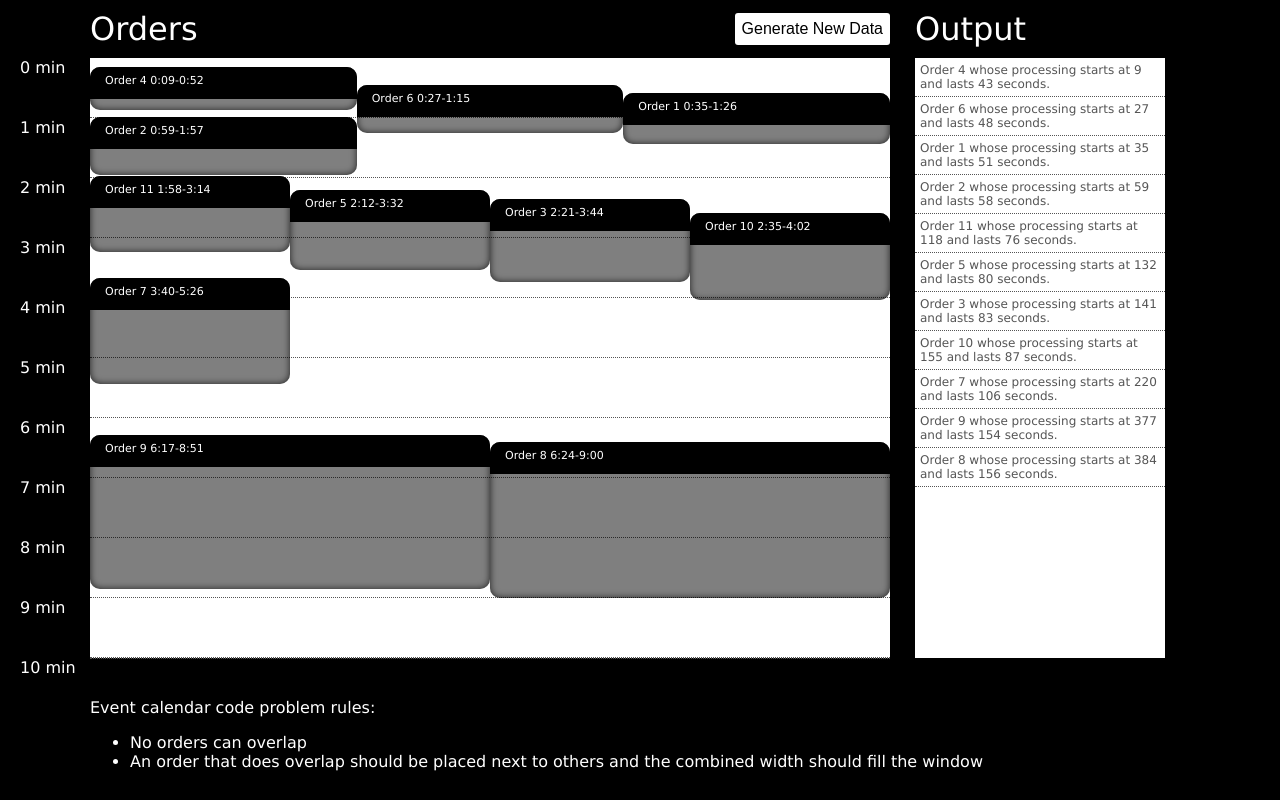
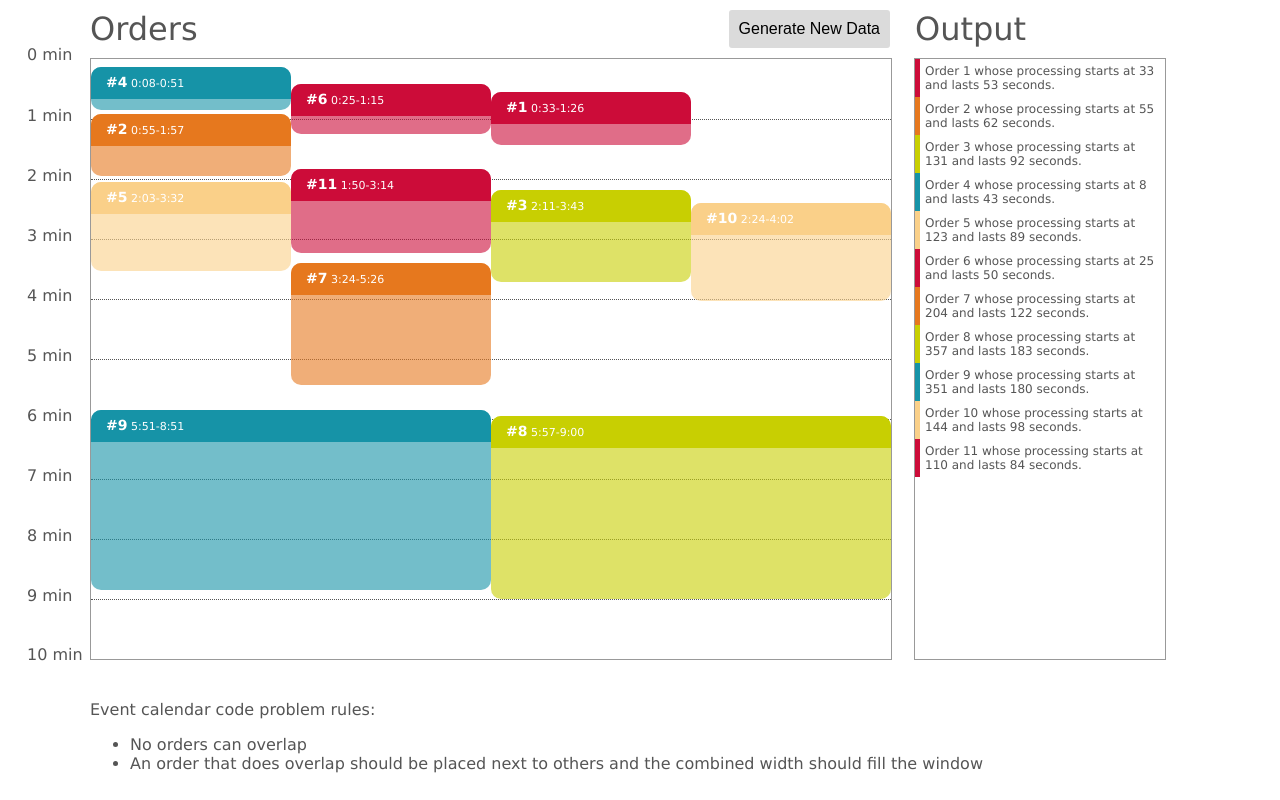
Before and after one commit to icd2k3/event_calendar, a plain HTML site: page index.html in a window 1280 px wide. Drawn offline with Linux system fonts and the light colour scheme.

Commit message:
small improvements

```diff
--- a/css/style.css
+++ b/css/style.css
@@ -1,32 +1,37 @@
 html, body { margin: 0; padding: 0; }
 body {
-	background-color: #000;
-	color: #FFF;
+	background-color: #FFF;
+	color: #555;
 	font-family: Verdana, sans-serif;
 }
-
+.clearfix {
+	clear: both;
+}
 #container {
 	width: 1100px;
 	margin: 0 auto;
 }
-
 h1 {
 	font-weight: normal;
 	margin: 10px 0 10px 0;
 	float: left;
 }
-
+h2 {
+	display: inline;
+	margin: 0;
+	font-size: 14px;
+}
 button {
-	background-color: #FFF;
+	background-color: #DBDBDB;
 	border: 0px;
 	float: right;
 	font-size: 16px;
 	border-radius: 3px;
 	-webkit-border-radius: 3px;
 	-moz-border-radius: 3px;
-	padding: 7px;
+	padding: 10px;
 	cursor: pointer;
-	margin-top: 13px;
+	margin-top: 10px;
 }
 button:hover, button:focus {
 	background-color: #555;
@@ -34,18 +39,15 @@ button:hover, button:focus {
 }
 
 #description {
-	clear: both;
 	padding-top: 40px;
 }
 
 #orders-container {
 	width: 800px;
 	height: 100%;
-	clear: both;
 	float: left;
 }
 #orders {
-	clear: both;
 	width: 800px;
 	height: 600px;
 	background-color: #FFF;
@@ -55,6 +57,7 @@ button:hover, button:focus {
 	position: absolute;
 	width: 100%;
 	height: 100%;
+	border: 1px solid #999;
 }
 #orders-content .order {
 	position: absolute;
@@ -62,9 +65,7 @@ button:hover, button:focus {
 	border-radius: 10px;
 	-webkit-border-radius: 10px;
 	-moz-border-radius: 10px;
-	-webkit-box-shadow: inset 0px 0px 7px 0px rgba(0,0,0,0.75);
--moz-box-shadow: inset 0px 0px 7px 0px rgba(0,0,0,0.75);
-box-shadow: inset 0px 0px 7px 0px rgba(0,0,0,0.75);
+	color: #FFF;
 }
 #orders-content .order span {
 	background-color: #000;
@@ -84,15 +85,20 @@ box-shadow: inset 0px 0px 7px 0px rgba(0,0,0,0.75);
 	box-sizing: border-box;
 	-webkit-box-sizing: border-box;
 	-moz-box-sizing: border-box;
-	border-bottom: 1px dotted #555;
+	border-top: 1px dotted #555;
+}
+#orders-grid .time:first-child {
+	border: 0;
 }
 #orders-grid .time:last-child {
 	height: 0px;
+	border: 0;
 }
 #orders-grid .time span {
 	display: inline-block;
 	position: relative;
-	left: -70px;
+	left: -64px;
+	top: -14px;
 }
 #output-container {
 	width: 300px;
@@ -104,7 +110,7 @@ box-shadow: inset 0px 0px 7px 0px rgba(0,0,0,0.75);
 	height: 600px;
 	background-color: #FFF;
 	margin: 0 auto;
-	clear: both;
+	border: 1px solid #999;
 }
 #output ul {
 	color: #555;
@@ -115,9 +121,25 @@ box-shadow: inset 0px 0px 7px 0px rgba(0,0,0,0.75);
 	font-size: 12px;
 }
 #output li {
-	border-bottom: 1px dotted #555;
+	border-left: 5px solid transparent;
 	padding: 5px;
+	background-color: #FFF !important;
+	cursor: pointer;
+}
+#output li:hover {
+	border-left: 10px solid transparent;
 }
 #output-container h1 {
 	margin-left: 25px;
 }
+
+.color-1 { background-color: rgba(250,208,137,0.6) !important; border-color: rgb(250,208,137) !important; }
+.color-1 span { background-color: rgb(250,208,137) !important; }
+.color-2 { background-color: rgba(204,12,57,0.6) !important; border-color: rgb(204,12,57) !important; }
+.color-2 span { background-color: rgb(204,12,57) !important; }
+.color-3 { background-color: rgba(230,120,30,0.6) !important; border-color: rgb(230,120,30) !important; }
+.color-3 span { background-color: rgb(230,120,30) !important; }
+.color-4 { background-color: rgba(200,207,2,0.6) !important; border-color: rgb(200,207,2) !important; }
+.color-4 span { background-color: rgb(200,207,2) !important; }
+.color-5 { background-color: rgba(22,147,167,0.6) !important; border-color: rgb(22,147,167) !important; }
+.color-5 span { background-color: rgb(22,147,167) !important; }
--- a/index.html
+++ b/index.html
@@ -13,10 +13,12 @@ This is my solution to the problem.
    </head>
    <body>
       <div id="container">
-         <div id="orders-container">
+         <div id="orders-container" class="clearfix">
             <h1>Orders</h1>
-            <button id="regenerate">Generate New Data</button>
-            <div id="orders">
+            <div id="controls">
+               <button id="regenerate">Generate New Data</button>
+            </div>
+            <div id="orders" class="clearfix">
                <div id="orders-grid">
                   <!-- this will be filled via js with a time grid -->
                </div>
@@ -27,13 +29,13 @@ This is my solution to the problem.
          </div>
          <div id="output-container">
             <h1>Output</h1>
-            <div id="output">
+            <div id="output" class="clearfix">
                <ul>
                   <!-- this will be filled via js with output data -->
                </ul>
             </div>
          </div>
-         <div id="description">
+         <div id="description" class="clearfix">
             Event calendar code problem rules:
             <ul>
                <li>No orders can overlap</li>
--- a/js/script.js
+++ b/js/script.js
@@ -3,8 +3,8 @@
 var shipwire = {
 	settings: {
 		totalMinutes     : 10,
-		totalOrdersRange : {min: 7, max: 14},   // ammount of orders
-		durationRange    : {min: 40, max: 170}  // in seconds
+		totalOrdersRange : {min: 6, max: 14},   // ammount of orders
+		durationRange    : {min: 40, max: 200}  // in seconds
 	}
 };
 
@@ -13,37 +13,36 @@ var shipwire = {
 shipwire.helpers = (function(){
 	var convert = (function(){
 		var secondsToMinutes = function(seconds) {
-				// returns a string like 2:45
 			var divisor  = seconds % (60 * 60),
 				minutes  = Math.floor(divisor / 60),
 				divisor2 = divisor % 60,
 				seconds  = Math.ceil(divisor2);
-			    if(seconds < 10) {
-			    	seconds = '0'+seconds;
-			    }
+			    if(seconds < 10) { seconds = '0'+seconds; }
 			    return minutes+':'+seconds;
 			};
 		return {
 			secondsToMinutes: secondsToMinutes
-			}
-		})(),
-		sort = (function(){
-			var byStart = function(a, b) {
-					if(a.start < b.start) { return -1; } else { return 1; }
-				},
-				byId = function(a, b) {
-					if(a.id < b.id) { return -1; } else { return 1; }
 		};
-			return {
-				byStart: byStart,
-				byId: byId
-			}
 	})();
 	return {
-		convert: convert,
-		sort: sort
+		convert: convert
+	};
+})();
+
+// ARRAY SORT //////////////
+// prototype helper for sorting arrays of objects. Usage: [{id: 2},{id: 1}].sortBy('id') = [{id: 1},{id: 2}]
+
+Array.prototype.sortBy = function(property) {
+	if(!property) { console.warn('Array.sortBy must define a property'); return; }
+	this.sort(function(a,b) {
+		if(!a.hasOwnProperty(property) || !b.hasOwnProperty(property)) {
+			console.warn('Array.sortBy property not found');
+			return;
 		}
-})();
+		if(a[property] < b[property]) { return -1; } else { return 1; }
+	});
+};
+Array.prototype.isArray = true;  // helpful in determining if a variable is a number or array (used in the grouping algorhythms)
 
 // ORDER //////////////////////////
 
@@ -71,7 +70,7 @@ shipwire.order.prototype = {
 
 // ORDER COLLECTION ///////////////////////////
 
-shipwire.orderCollection = (function(){
+shipwire.orderCollection = new function(){
 	var collection,
 		collectionGroups,
 		set = function() {
@@ -100,8 +99,10 @@ shipwire.orderCollection = (function(){
 		},
 		getGroups = function(){
 			// first, sort orders by start time
-			collection.sort(shipwire.helpers.sort.byStart);
-			// combine the orders that would overlap into array groups
+			collection.sortBy('start');
+
+			// TODO: these algorhythms can most likely be simplified and optimized more
+			// Group orders together that overlap
 			var i, j;
 			collectionGroups = [[collection[0].id]];
 			for(i=1, l=collection.length; i<l; i++) {
@@ -128,8 +129,19 @@ shipwire.orderCollection = (function(){
 				if(!foundOverlap) { collectionGroups.push([order.id]); }
 			}
 
-			// Now we have arrays of orders that will overlap, but we need to go 1 step more
-			// and figure out which orders in the order group DONT overlap and group them together. For example:
+			// The above algorhythm will produce "chains" of overlapping orders
+			// for example:
+			/*
+				-----
+				| 1 |  -----
+				-----  | 3 |
+					   |   |
+					   |   |  -----
+					   -----  | 2 |
+							  -----
+			*/
+			// However, since 1 and 2 DONT overlap, they need to be grouped together as well.
+			// The following algorhythm will group them like this:
 			/*
 				-----
 				| 1 |  -----
@@ -139,16 +151,26 @@ shipwire.orderCollection = (function(){
 				| 2 |  -----
 				-----
 			*/
-			// 1 and 2 should be in the same sub-array of the overall group
+			// The above group would look like: [[1, 2] 3] with 1 & 2 in the same column
+			return createSubGroups(collectionGroups);
+		},
+		createSubGroups = function(collectionGroups) {
+			for(var i=0, l=collectionGroups.length; i<l; i++) {
+				var group = collectionGroups[i];
 
-			for(i=0, l=collectionGroups.length; i<l; i++) {
-				var group = collectionGroups[i];
-				for(j=0; j<group.length; j++) {
+				// loop through the current order group
+				for(var j=0; j<group.length; j++) {
 					var order = group[j];
+
+					// loop through the current order group again to find other orders that don't collide
 					for(var k=0; k<group.length; k++) {
 						var compareOrder = group[k];
-						if(order !== compareOrder && typeof compareOrder !== 'object' && !getOrderById(order).checkOverlap(getOrderById(compareOrder))) {
-							if(typeof group[j] === 'object') {
+
+						// don't compare the orders if they're the same, or if the compare order is already a sub-group of orders
+						// check if order and compareOrder DONT overlap
+						if(order !== compareOrder && !compareOrder.isArray && !getOrderById(order).checkOverlap(getOrderById(compareOrder))) {
+							if(group[j].isArray) {
+								// the current order is already a sub-group of orders
 								var overlaps = false;
 								for(var m=0; m<group[j].length; m++) {
 									if(getOrderById(compareOrder).checkOverlap(getOrderById(group[j][m]))) {
@@ -161,6 +183,7 @@ shipwire.orderCollection = (function(){
 									group.splice(k,1);
 								}
 							} else {
+								// create a sub-group of orders that don't overlap
 								group[j] = [order, compareOrder];
 								group.splice(k,1);
 							}
@@ -168,7 +191,7 @@ shipwire.orderCollection = (function(){
 					}
 				}
 			}
-
+			return collectionGroups;
 			// the resulting array (depending on the data) could look something like this:
 			/*
 				[
@@ -179,8 +202,6 @@ shipwire.orderCollection = (function(){
 			*/
 			// in this example, the 3 array rows are all in the same overlap zone and in the middle array
 			// 2 and 6 don't overlap (so we can stack them instead)
-
-			return collectionGroups;
 		};
 
 	// generate initial data
@@ -192,8 +213,8 @@ shipwire.orderCollection = (function(){
 		get: get,
 		getGroups: getGroups,
 		getOrderById: getOrderById
-	}
-})();
+	};
+};
 
 // ORDERS VIEW ////////////////////
 
@@ -201,10 +222,9 @@ shipwire.ordersView = new function() {
 	var $grid     = $('#orders-grid'),
 		$content  = $('#orders-content');
 
-	var init = function(){
-		console.log('> Orders view init');
+	this.init = function(){
 		renderGrid();
-		renderOrders();
+		this.renderOrders();
 	};
 
 	var renderGrid = function() {
@@ -215,10 +235,8 @@ shipwire.ordersView = new function() {
 		$grid.html(gridHTML);
 	};
 
-	var renderOrders = function() {
-		console.log('> Orders view render');
-		var orderData   = shipwire.orderCollection.get(),
-			orderGroups = shipwire.orderCollection.getGroups(),
+	this.renderOrders = function() {
+		var orderGroups = shipwire.orderCollection.getGroups(),
 			orderHTML   = '';
 
 		// loop through the order groups, keeping in mind there may be nested arrays of orders in the same range that don't overlap
@@ -251,17 +269,11 @@ shipwire.ordersView = new function() {
 	};
 
 	var getSingleOrderTemplate = function(order) {
-		return '<div class="order" style="top: '+order.start+'px; left: '+order.x+'%; width: '+order.width+'%; height: '+order.duration+'px;"><span>Order '+order.id+'    '+shipwire.helpers.convert.secondsToMinutes(order.start)+'-'+shipwire.helpers.convert.secondsToMinutes(order.end)+'</span></div>';
+		return '<div class="order color-'+((order.id % 5) + 1)+'" style="top: '+order.start+'px; left: '+order.x+'%; width: '+order.width+'%; height: '+order.duration+'px;"><span><h2>#'+order.id+'</h2>    '+shipwire.helpers.convert.secondsToMinutes(order.start)+'-'+shipwire.helpers.convert.secondsToMinutes(order.end)+'</span></div>';
 	};
 
 	// start
-	init.call(this);
-
-	// public facing methods
-	return {
-		init: init,
-		renderOrders: renderOrders
-	}
+	this.init.call(this);
 };
 
 // OUTPUT VIEW ////////////////////
@@ -270,36 +282,31 @@ shipwire.outputView = new function() {
 	var orderData,
 		$output = $('#output ul');
 
-	var init = function() {
-		renderOutput();
+	this.init = function() {
+		this.renderOutput();
 	};
 
-	var renderOutput = function() {
+	this.renderOutput = function() {
 		$output.empty();
 		var orderData = shipwire.orderCollection.get(),
 			outputHTML = '';
+
+		orderData.sortBy('id');
 		for(var i=0, l=orderData.length; i<l; i++) {
 			var order = orderData[i];
-			outputHTML += '<li>Order '+order.id+' whose processing starts at '+order.start+' and lasts '+order.duration+' seconds.'+'</li>';
+			outputHTML += '<li class="color-'+((order.id % 5) + 1)+'">Order '+order.id+' whose processing starts at '+order.start+' and lasts '+order.duration+' seconds.'+'</li>';
 		}
 		$output.html(outputHTML);
 	};
 
 	// start init
-	init();
-
-	// public facing methods
-	return {
-		init: init,
-		renderOutput: renderOutput
-	}
+	this.init();
 };
 
 // REGENERATE ////////////////////
 
 shipwire.regenerate = (function(){
 	var $button = $('button#regenerate');
-
 	$button.on('click', function() {
 		shipwire.orderCollection.set();
 		shipwire.outputView.renderOutput();
```
Lines whose indentation alone changed are shown as unchanged.
